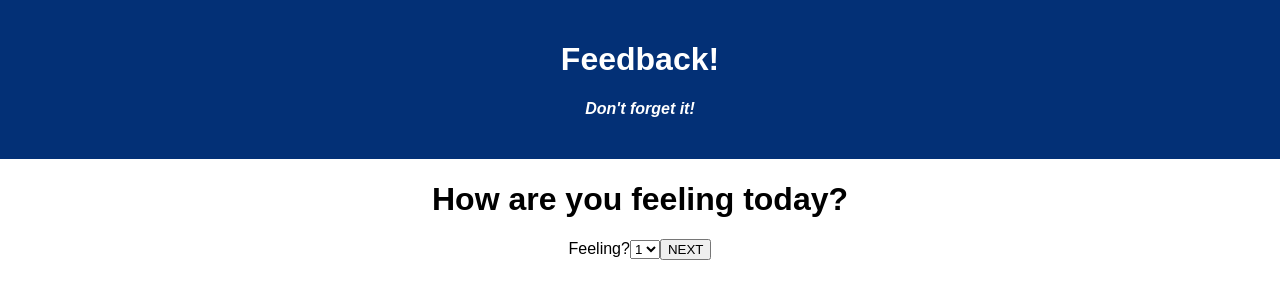
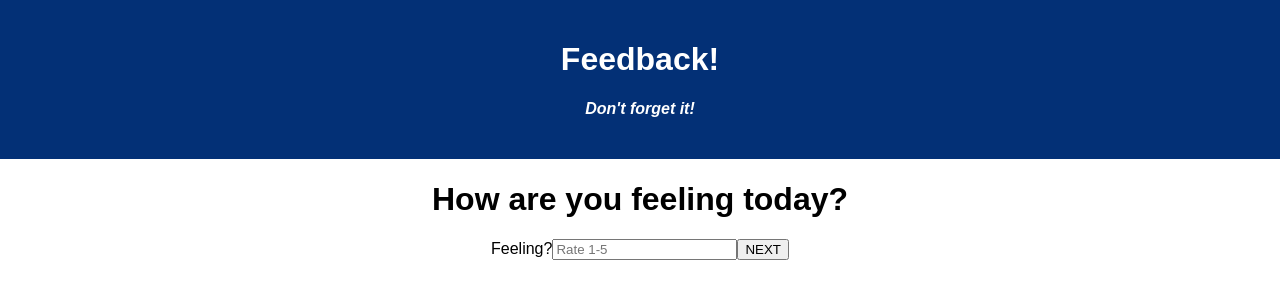
Before and after one commit to alionacj/weekend-redux-feedback-loop, a React (Create React App) app: page / in a window 1280 px wide. Shown: the top 300 px of the page. Built offline with nearby package versions, Linux system fonts and the light colour scheme.

Commit message:
refactored inputs to be test compliant

```diff
--- a/src/components/Feeling/Feeling.jsx
+++ b/src/components/Feeling/Feeling.jsx
@@ -4,7 +4,7 @@ import { useState } from "react"
 
 function Feeling () {
 
-    const [feelingScore, setFeelingScore] = useState(0)
+    const [feelingScore, setFeelingScore] = useState('')
 
     const handleChange = (e) => {
         let selectedScore = e.target.value
@@ -17,26 +17,23 @@ function Feeling () {
     const handleClick = () => {
         dispatch({
             type: 'FEELING_SCORE',
-            payload: feelingScore
+            payload: Number(feelingScore)
         })
         nextPage.push("/understanding")
     }
-
 
     return (
         <div>
             <h1>How are you feeling today?</h1>
             <label>
                 Feeling?
-                <select
+                <input
                     data-testid="input"
+                    type="number"
+                    placeholder="Rate 1-5"
+                    value={feelingScore}
                     onChange={handleChange}>
-                    <option value="1">1</option>
-                    <option value="2">2</option>
-                    <option value="3">3</option>
-                    <option value="4">4</option>
-                    <option value="5">5</option>
-                </select>
+                </input>
             </label>
             <button
                 data-testid="next"
--- a/src/components/Submission/Submission.jsx
+++ b/src/components/Submission/Submission.jsx
@@ -16,7 +16,11 @@ function Submission () {
     return (
         <div>
             <p>Thank you!</p>
-            <button onClick={handleClick}>HOME</button>
+            <button
+                data-testid="next"
+                onClick={handleClick}>
+            HOME
+            </button>
         </div>
     )
 }
--- a/src/components/Support/Support.jsx
+++ b/src/components/Support/Support.jsx
@@ -17,7 +17,7 @@ function Support () {
     const handleClick = () => {
         dispatch({
             type: 'SUPPORT_SCORE',
-            payload: supportScore
+            payload: Number(supportScore)
         })
         nextPage.push("/comments")
     }
@@ -27,15 +27,13 @@ function Support () {
             <h1>How well are you being supported?</h1>
             <label>
                 Support?
-                <select
+                <input
                     data-testid="input"
+                    type="number"
+                    placeholder="Rate 1-5"
+                    value={supportScore}
                     onChange={handleChange}>
-                    <option value="1">1</option>
-                    <option value="2">2</option>
-                    <option value="3">3</option>
-                    <option value="4">4</option>
-                    <option value="5">5</option>
-                </select>
+                </input>
             </label>
             <button
                 data-testid="next"
--- a/src/components/Understanding/Understanding.jsx
+++ b/src/components/Understanding/Understanding.jsx
@@ -4,7 +4,7 @@ import { useState } from "react"
 
 function Understanding () {
 
-    const [understandingScore, setUnderstandingScore] = useState(0)
+    const [understandingScore, setUnderstandingScore] = useState('')
 
     const handleChange = (e) => {
         let selectedScore = e.target.value
@@ -17,7 +17,7 @@ function Understanding () {
     const handleClick = () => {
         dispatch({
             type: 'UNDERSTANDING_SCORE',
-            payload: understandingScore
+            payload: Number(understandingScore)
         })
         nextPage.push("/support")
     }
@@ -27,15 +27,13 @@ function Understanding () {
             <h1>How well are you understanding the content?</h1>
             <label>
                 Understanding?
-                <select
+                <input
                     data-testid="input"
+                    type="number"
+                    placeholder="Rate 1-5"
+                    value={understandingScore}
                     onChange={handleChange}>
-                    <option value="1">1</option>
-                    <option value="2">2</option>
-                    <option value="3">3</option>
-                    <option value="4">4</option>
-                    <option value="5">5</option>
-                </select>
+                </input>
             </label>
             <button
                 data-testid="next"
--- a/src/redux/store.js
+++ b/src/redux/store.js
@@ -2,9 +2,9 @@ import { createStore, combineReducers, applyMiddleware } from 'redux'
 import { logger } from 'redux-logger';
 
 const feedback = (state = {
-    feelings: 1,
-    understanding: 1,
-    support: 1,
+    feelings: 0,
+    understanding: 0,
+    support: 0,
     comments: ''
     }, action) => {
     const payload = action.payload
```
